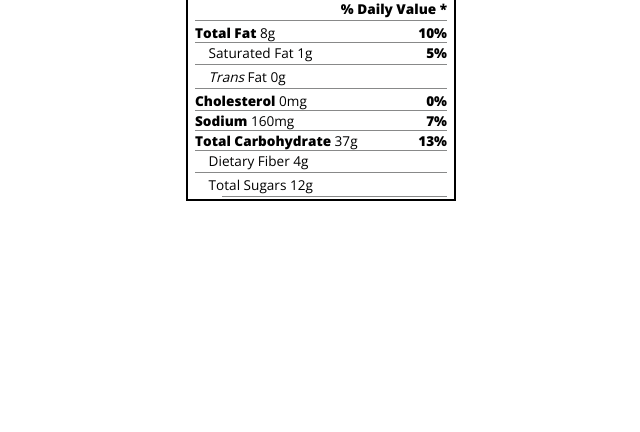
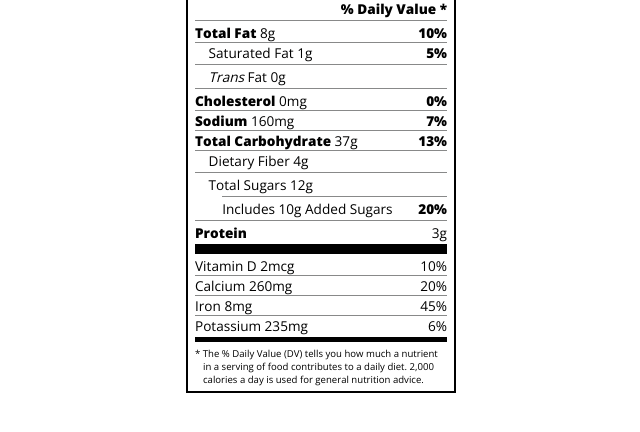
Before and after one commit to bgraczyk13/css-typography, a plain HTML site: page index.html in a window 1280 px wide. Shown: the part 182-614 px from the top of the page, without its empty margins (319-959 px from the left). Drawn offline with nearby package versions, Linux system fonts and the light colour scheme.

Commit message:
Added final dividers and note to bottom of label

```diff
--- a/index.html
+++ b/index.html
@@ -58,7 +58,23 @@
         <div class="divider"></div>
         <p class="indent no-divider">Total Sugars 12g</p>
         <div class="divider double-indent"></div>
+        <p class="double-indent no-divider">
+          Includes 10g Added Sugars <span class="bold">20%</span>
+        </p>
+        <div class="divider"></div>
+        <p class="no-divider"><span class="bold">Protein</span> 3g</p>
+        <div class="divider large"></div>
+        <p>Vitamin D 2mcg <span>10%</span></p>
+        <p>Calcium 260mg <span>20%</span></p>
+        <p>Iron 8mg <span>45%</span></p>
+        <p class="no-divider">Potassium 235mg <span>6%</span></p>
       </div>
+      <div class="divider medium"></div>
+      <p class="note">
+        * The % Daily Value (DV) tells you how much a nutrient in a serving of
+        food contributes to a daily diet. 2,000 calories a day is used for
+        general nutrition advice.
+      </p>
     </div>
   </body>
 </html>
--- a/styles.css
+++ b/styles.css
@@ -1,28 +1,3 @@
-* {
-  box-sizing: border-box;
-}
-
-html {
-  font-size: 16px;
-}
-
-body {
-  font-family: "Open Sans", sans-serif;
-}
-
-.label {
-  border: 2px solid black;
-  width: 270px;
-  margin: 20px auto;
-  padding: 0 7px;
-}
-
-header h1 {
-  text-align: center;
-  margin: -4px 0;
-  letter-spacing: 0.15px;
-}
-
 * {
   box-sizing: border-box;
 }
@@ -118,3 +93,10 @@ p {
 .daily-value p:not(.no-divider) {
   border-bottom: 1px solid #888989;
 }
+
+.note {
+  font-size: 0.6rem;
+  margin: 5px 0;
+  padding: 0 8px;
+  text-indent: -8px;
+}
```
